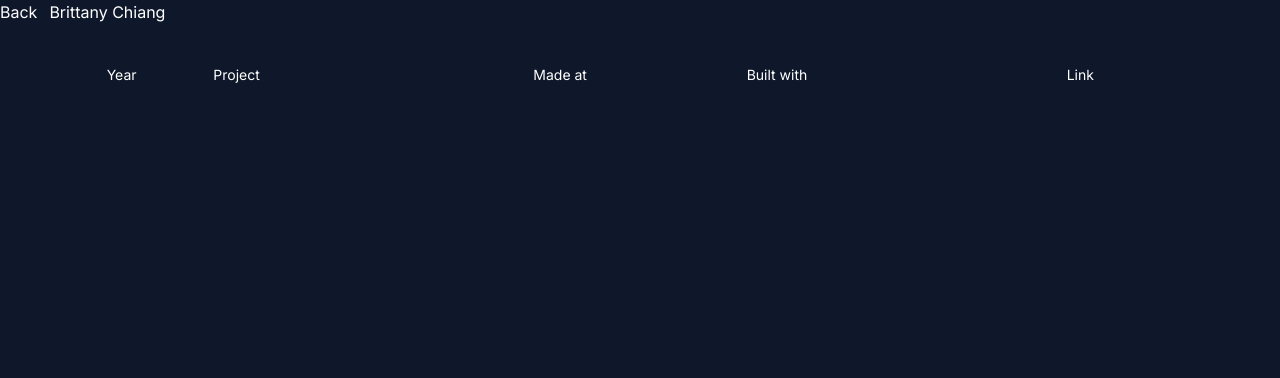
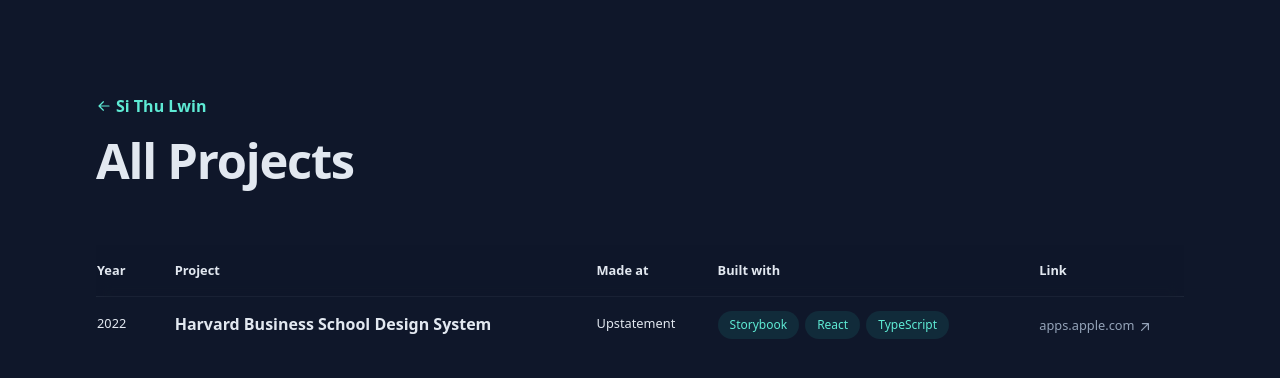
Before and after one commit to Sithu-BinaryLab/portfolio, a Next.js app: page /archive in a window 1280 px wide. Shown: the top 378 px of the page. Built offline with nearby package versions, Linux system fonts and the light colour scheme.

Commit message:
modified projects page

```diff
--- a/src/app/archive/page.tsx
+++ b/src/app/archive/page.tsx
@@ -2,30 +2,45 @@ import React from "react";
 
 const Archivepages = () => {
   return (
-    <div>
-      <div className="flex space-x-3 text-white">
-        <div>Back</div>
-        <p>Brittany Chiang</p>
-      </div>
-      <div className="lg:mx-auto lg:flex h-screen lg:justify-center overflow-y-scroll mt-10">
-        <div className="lg:w-1/12 text-white text-default">
-          <div>Year</div>
-        </div>
-
-        <div className="lg:w-3/12 text-white text-default">
-          <div>Project</div>
-        </div>
-        <div className="lg:w-2/12 text-white text-default">
-          <div>Made at</div>
-        </div>
-
-        <div className="lg:w-3/12 text-white text-default ">
-          <div>Built with</div>
-        </div>
-
-        <div className="lg:w-1/12 text-white text-default">
-          <div>Link</div>
-        </div>
+    <div className="mx-auto min-h-screen max-w-screen-xl px-6 py-12 font-sans md:px-12 md:py-20 lg:px-24 lg:py-0">
+      <div className="lg:py-24">
+        <a className="group mb-2 inline-flex items-center font-semibold leading-tight text-teal-300" href="/"><svg xmlns="http://www.w3.org/2000/svg" viewBox="0 0 20 20" fill="currentColor" className="mr-1 h-4 w-4 rotate-180 transition-transform group-hover:-translate-x-2" aria-hidden="true"><path fill-rule="evenodd" d="M3 10a.75.75 0 01.75-.75h10.638L10.23 5.29a.75.75 0 111.04-1.08l5.5 5.25a.75.75 0 010 1.08l-5.5 5.25a.75.75 0 11-1.04-1.08l4.158-3.96H3.75A.75.75 0 013 10z" clip-rule="evenodd"></path></svg>Si Thu Lwin</a>
+        <h1 className="text-4xl font-bold tracking-tight text-slate-200 sm:text-5xl">All Projects</h1>
+        <table id="content" className="mt-12 w-full border-collapse text-left">
+          <thead className="sticky top-0 z-10 border-b border-slate-300/10 bg-slate-900/75 px-6 py-5 backdrop-blur">
+            <tr><th className="py-4 pr-8 text-sm font-semibold text-slate-200">Year</th><th className="py-4 pr-8 text-sm font-semibold text-slate-200">Project</th><th className="hidden py-4 pr-8 text-sm font-semibold text-slate-200 lg:table-cell">Made at</th><th className="hidden py-4 pr-8 text-sm font-semibold text-slate-200 lg:table-cell">Built with</th><th className="hidden py-4 pr-8 text-sm font-semibold text-slate-200 sm:table-cell">Link</th></tr>
+          </thead>
+          <tbody className="">
+            <tr className="border-b border-slate-300/10 text-slate-200 last:border-none">
+              <td className="py-4 pr-4 align-top text-sm">
+                <div className="translate-y-px">2022</div>
+              </td>
+              <td className="py-4 pr-4 align-top font-semibold leading-snug text-slate-200">
+                <div>
+                  <div className="block sm:hidden"><span>Harvard Business School Design System</span></div>
+                  <div className="hidden sm:block">Harvard Business School Design System</div>
+                </div>
+              </td>
+              <td className="hidden py-4 pr-4 align-top text-sm lg:table-cell text-slate-200">
+                <div className="translate-y-px whitespace-nowrap">Upstatement</div>
+              </td>
+              <td className="hidden py-4 pr-4 align-top lg:table-cell">
+                <ul className="flex -translate-y-1.5 flex-wrap">
+                  <li className="my-1 mr-1.5">
+                    <div className="flex items-center rounded-full bg-teal-400/10 px-3 py-1 text-xs font-medium leading-5 text-teal-300 ">Storybook</div>
+                  </li>
+                  <li className="my-1 mr-1.5">
+                    <div className="flex items-center rounded-full bg-teal-400/10 px-3 py-1 text-xs font-medium leading-5 text-teal-300 ">React</div>
+                  </li>
+                  <li className="my-1 mr-1.5">
+                    <div className="flex items-center rounded-full bg-teal-400/10 px-3 py-1 text-xs font-medium leading-5 text-teal-300 ">TypeScript</div>
+                  </li>
+                </ul>
+              </td>
+              <td className="hidden py-4 align-top sm:table-cell"><ul className="translate-y-1"><li className="mb-1 flex items-center"><a className="inline-flex items-baseline font-medium leading-tight text-slate-200 hover:text-teal-300 focus-visible:text-teal-300 text-sm text-slate-400 hover:text-slate-200 focus-visible:text-teal-300 group/link text-sm" href="https://apps.apple.com/app/apple-store/id1550995547?pt=122219983&amp;ct=threadablebooks.com%20header&amp;mt=8" target="_blank" rel="noreferrer noopener" aria-label="apps.apple.com (opens in a new tab)"><span> <span className="inline-block">apps.apple.com<svg xmlns="http://www.w3.org/2000/svg" viewBox="0 0 20 20" fill="currentColor" className="inline-block h-4 w-4 shrink-0 transition-transform group-hover/link:-translate-y-1 group-hover/link:translate-x-1 group-focus-visible/link:-translate-y-1 group-focus-visible/link:translate-x-1 motion-reduce:transition-none ml-0.5" aria-hidden="true"><path fill-rule="evenodd" d="M5.22 14.78a.75.75 0 001.06 0l7.22-7.22v5.69a.75.75 0 001.5 0v-7.5a.75.75 0 00-.75-.75h-7.5a.75.75 0 000 1.5h5.69l-7.22 7.22a.75.75 0 000 1.06z" clip-rule="evenodd"></path></svg></span></span></a></li></ul></td>
+            </tr>
+          </tbody>
+        </table>
       </div>
     </div>
   );
```
